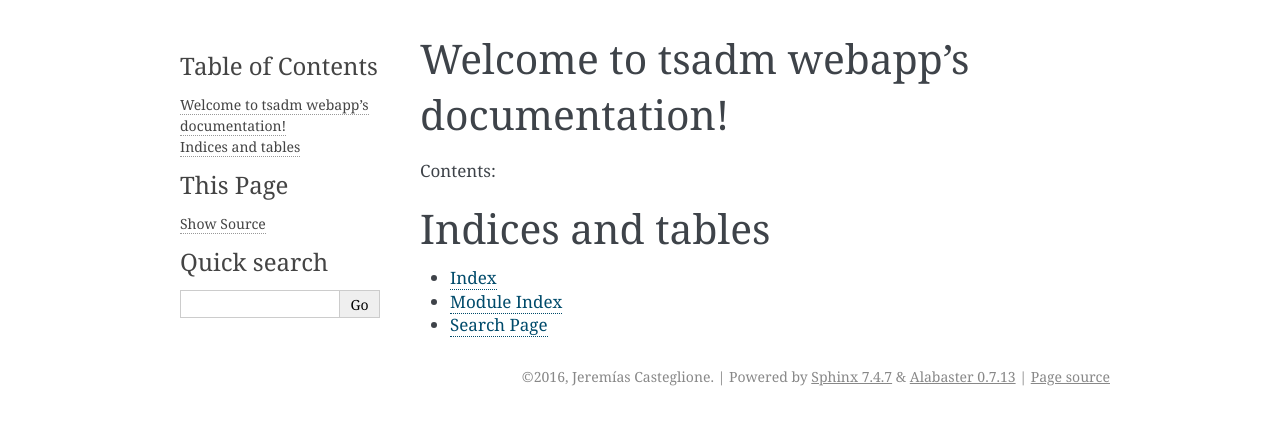
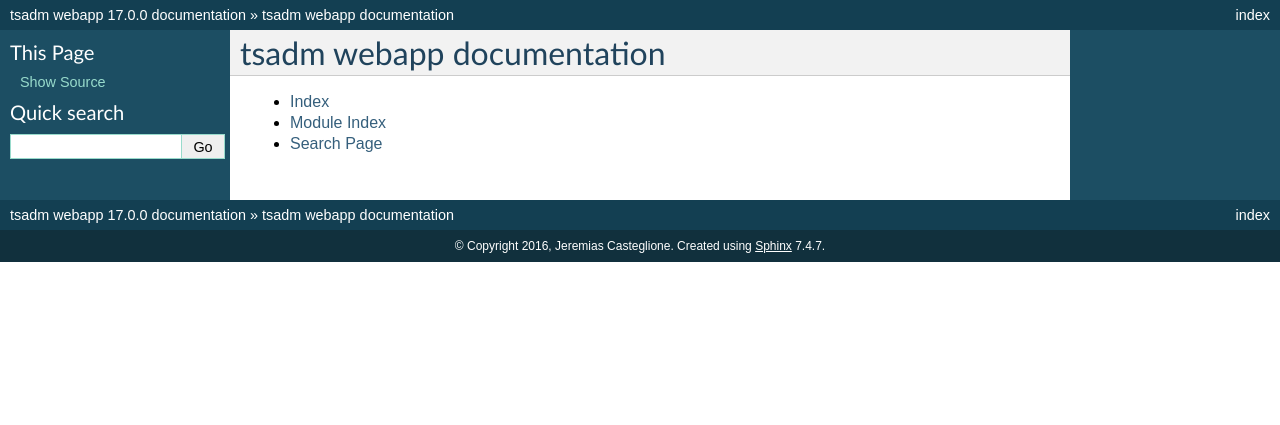
Before and after one commit to tsadm/webapp, a Sphinx documentation site: the page built from docs/index.rst, in a window 1280 px wide. Shown: the top 425 px of the page. Built offline with Sphinx 7.4.7, drawn with Linux system fonts in a browser that asks for light colours.

```diff
--- a/docs/conf.py
+++ b/docs/conf.py
@@ -2,7 +2,7 @@
 # -*- coding: utf-8 -*-
 #
 # tsadm webapp documentation build configuration file, created by
-# sphinx-quickstart on Fri Mar 18 18:59:29 2016.
+# sphinx-quickstart on Fri Mar 18 23:13:24 2016.
 #
 # This file is execfile()d with the current directory set to its
 # containing dir.
@@ -21,6 +21,7 @@ import os
 # documentation root, use os.path.abspath to make it absolute, like shown here.
 #sys.path.insert(0, os.path.abspath('.'))
 
+os.environ.setdefault('DJANGO_SETTINGS_MODULE', 'tsadm.settings')
 sys.path.insert(0, os.path.abspath('../src'))
 
 # -- General configuration ------------------------------------------------
@@ -42,9 +43,7 @@ extensions = [
 # Add any paths that contain templates here, relative to this directory.
 templates_path = ['_templates']
 
-# The suffix(es) of source filenames.
-# You can specify multiple suffix as a list of string:
-# source_suffix = ['.rst', '.md']
+# The suffix of source filenames.
 source_suffix = '.rst'
 
 # The encoding of source files.
@@ -55,8 +54,7 @@ master_doc = 'index'
 
 # General information about the project.
 project = 'tsadm webapp'
-copyright = '2016, Jeremías Casteglione'
-author = 'Jeremías Casteglione'
+copyright = '2016, Jeremias Casteglione'
 
 # The version info for the project you're documenting, acts as replacement for
 # |version| and |release|, also used in various other places throughout the
@@ -69,10 +67,7 @@ release = '17.0.0'
 
 # The language for content autogenerated by Sphinx. Refer to documentation
 # for a list of supported languages.
-#
-# This is also used if you do content translation via gettext catalogs.
-# Usually you set "language" from the command line for these cases.
-language = None
+#language = None
 
 # There are two options for replacing |today|: either, you set today to some
 # non-false value, then it is used:
@@ -108,15 +103,12 @@ pygments_style = 'sphinx'
 # If true, keep warnings as "system message" paragraphs in the built documents.
 #keep_warnings = False
 
-# If true, `todo` and `todoList` produce output, else they produce nothing.
-todo_include_todos = True
-
 
 # -- Options for HTML output ----------------------------------------------
 
 # The theme to use for HTML and HTML Help pages.  See the documentation for
 # a list of builtin themes.
-html_theme = 'alabaster'
+html_theme = 'default'
 
 # Theme options are theme-specific and customize the look and feel of a theme
 # further.  For a list of options available for each theme, see the
@@ -137,8 +129,8 @@ html_theme = 'alabaster'
 # of the sidebar.
 #html_logo = None
 
-# The name of an image file (relative to this directory) to use as a favicon of
-# the docs.  This file should be a Windows icon file (.ico) being 16x16 or 32x32
+# The name of an image file (within the static path) to use as favicon of the
+# docs.  This file should be a Windows icon file (.ico) being 16x16 or 32x32
 # pixels large.
 #html_favicon = None
 
@@ -193,22 +185,9 @@ html_static_path = ['_static']
 # This is the file name suffix for HTML files (e.g. ".xhtml").
 #html_file_suffix = None
 
-# Language to be used for generating the HTML full-text search index.
-# Sphinx supports the following languages:
-#   'da', 'de', 'en', 'es', 'fi', 'fr', 'h', 'it', 'ja'
-#   'nl', 'no', 'pt', 'ro', 'r', 'sv', 'tr'
-#html_search_language = 'en'
-
-# A dictionary with options for the search language support, empty by default.
-# Now only 'ja' uses this config value
-#html_search_options = {'type': 'default'}
-
-# The name of a javascript file (relative to the configuration directory) that
-# implements a search results scorer. If empty, the default will be used.
-#html_search_scorer = 'scorer.js'
-
 # Output file base name for HTML help builder.
 htmlhelp_basename = 'tsadmwebappdoc'
+
 
 # -- Options for LaTeX output ---------------------------------------------
 
@@ -221,17 +200,14 @@ latex_elements = {
 
 # Additional stuff for the LaTeX preamble.
 #'preamble': '',
-
-# Latex figure (float) alignment
-#'figure_align': 'htbp',
 }
 
 # Grouping the document tree into LaTeX files. List of tuples
 # (source start file, target name, title,
 #  author, documentclass [howto, manual, or own class]).
 latex_documents = [
-    (master_doc, 'tsadmwebapp.tex', 'tsadm webapp Documentation',
-     'Jeremías Casteglione', 'manual'),
+  ('index', 'tsadmwebapp.tex', 'tsadm webapp Documentation',
+   'Jeremias Casteglione', 'manual'),
 ]
 
 # The name of an image file (relative to this directory) to place at the top of
@@ -260,8 +236,8 @@ latex_documents = [
 # One entry per manual page. List of tuples
 # (source start file, name, description, authors, manual section).
 man_pages = [
-    (master_doc, 'tsadmwebapp', 'tsadm webapp Documentation',
-     [author], 1)
+    ('index', 'tsadmwebapp', 'tsadm webapp Documentation',
+     ['Jeremias Casteglione'], 1)
 ]
 
 # If true, show URL addresses after external links.
@@ -274,9 +250,9 @@ man_pages = [
 # (source start file, target name, title, author,
 #  dir menu entry, description, category)
 texinfo_documents = [
-    (master_doc, 'tsadmwebapp', 'tsadm webapp Documentation',
-     author, 'tsadmwebapp', 'One line description of project.',
-     'Miscellaneous'),
+  ('index', 'tsadmwebapp', 'tsadm webapp Documentation',
+   'Jeremias Casteglione', 'tsadmwebapp', 'One line description of project.',
+   'Miscellaneous'),
 ]
 
 # Documents to append as an appendix to all manuals.
--- a/docs/index.rst
+++ b/docs/index.rst
@@ -1,21 +1,14 @@
 .. tsadm webapp documentation master file, created by
-   sphinx-quickstart on Fri Mar 18 18:59:29 2016.
+   sphinx-quickstart on Fri Mar 18 23:13:24 2016.
    You can adapt this file completely to your liking, but it should at least
    contain the root `toctree` directive.
 
-Welcome to tsadm webapp's documentation!
-========================================
-
-Contents:
+tsadm webapp documentation
+==========================
 
 .. toctree::
    :maxdepth: 2
 
-
-
-Indices and tables
-==================
-
 * :ref:`genindex`
 * :ref:`modindex`
 * :ref:`search`
```
Also changed, not shown: docs/src/modules.rst (added, +8 -0 lines), docs/src/tsadm.config.rst (added, +7 -0 lines), docs/src/tsadm.errors.rst (added, +7 -0 lines), docs/src/tsadm.log.rst (added, +7 -0 lines), docs/src/tsadm.rst (added, +19 -0 lines), docs/src/tsadmapi.inventory.rst (added, +10 -0 lines), docs/src/tsadmapi.rst (added, +9 -0 lines), 3 other files.
